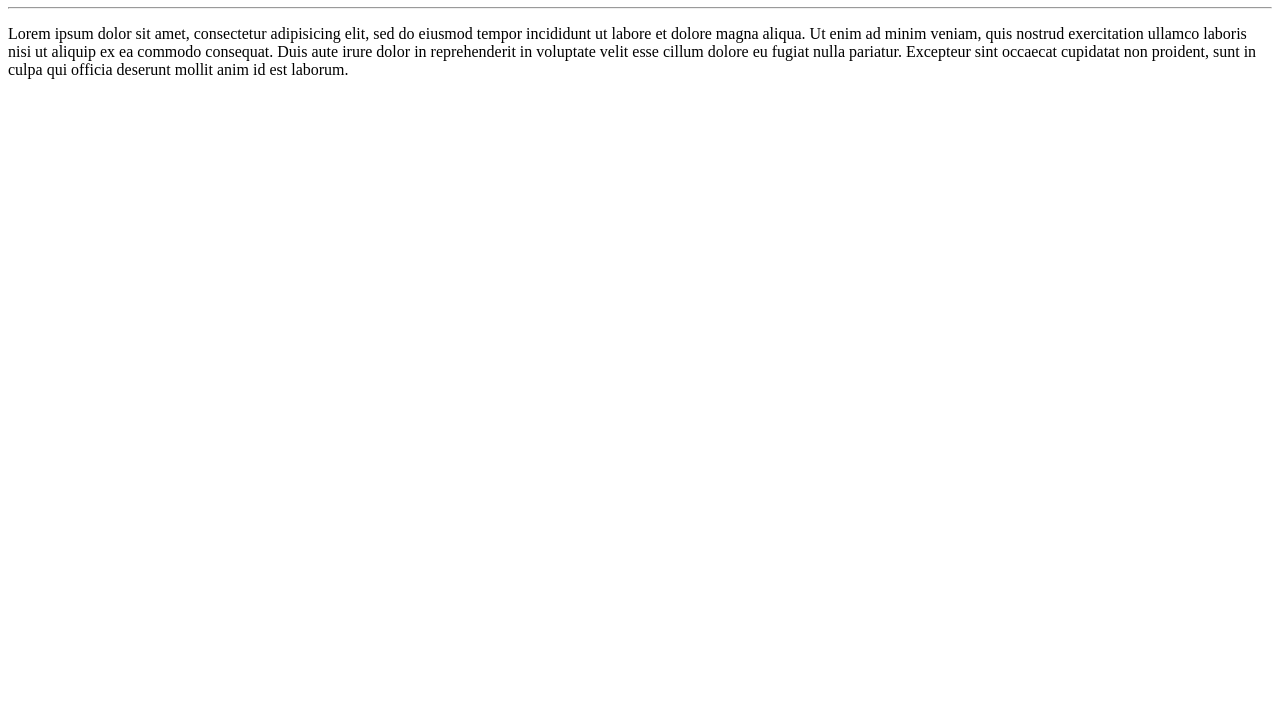
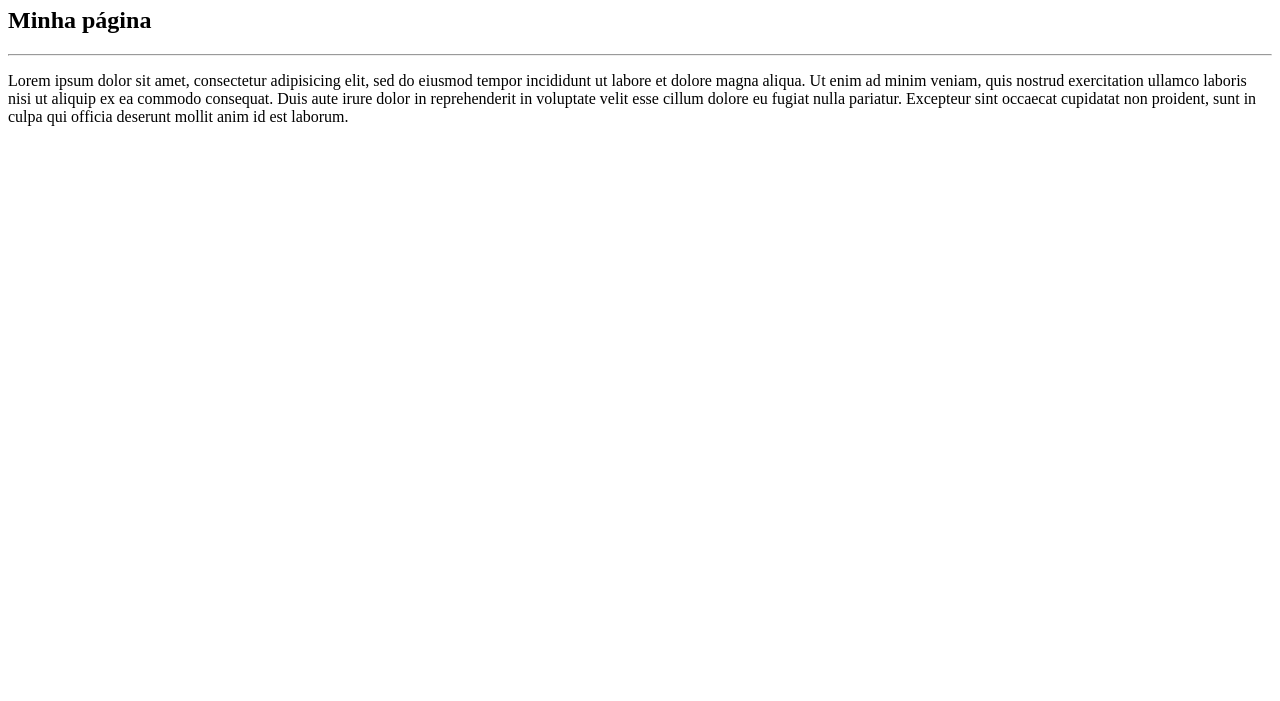
Before and after one commit to igorChagas/OlaMundo, a plain HTML site: page Site - exemplo/index.html in a window 1280 px wide. Shown: the part 99-800 px from the top of the page. Drawn offline with Linux system fonts and the light colour scheme.

Commit message:
Mudei a CMD

```diff
--- a/Site - exemplo/index.html
+++ b/Site - exemplo/index.html
@@ -2,7 +2,9 @@
 <title>Hellow World</title>
 <body>
 	<h1>Olá,Mundo</h1>
+	<h2>Minha página</h2>
 	<hr>
+
 	<p>Lorem ipsum dolor sit amet, consectetur adipisicing elit, sed do eiusmod
 	tempor incididunt ut labore et dolore magna aliqua. Ut enim ad minim veniam,
 	quis nostrud exercitation ullamco laboris nisi ut aliquip ex ea commodo
```
